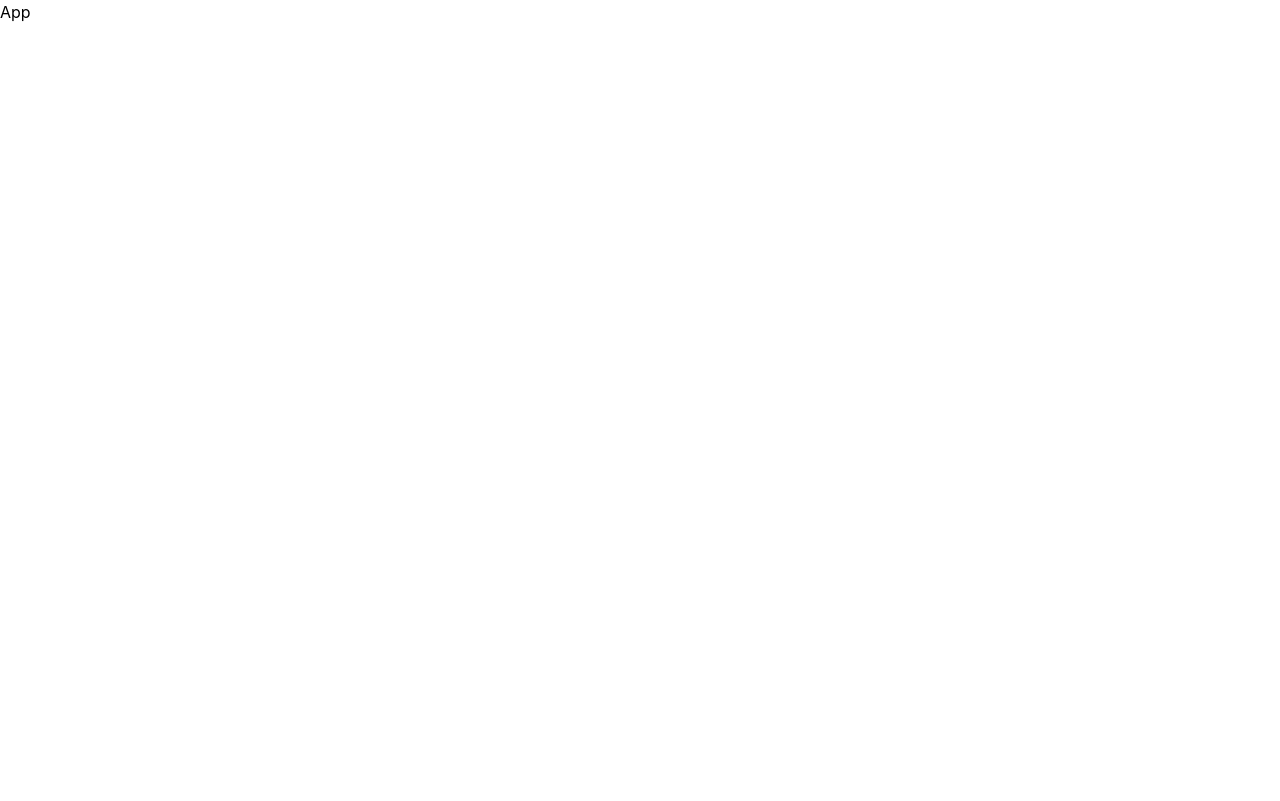
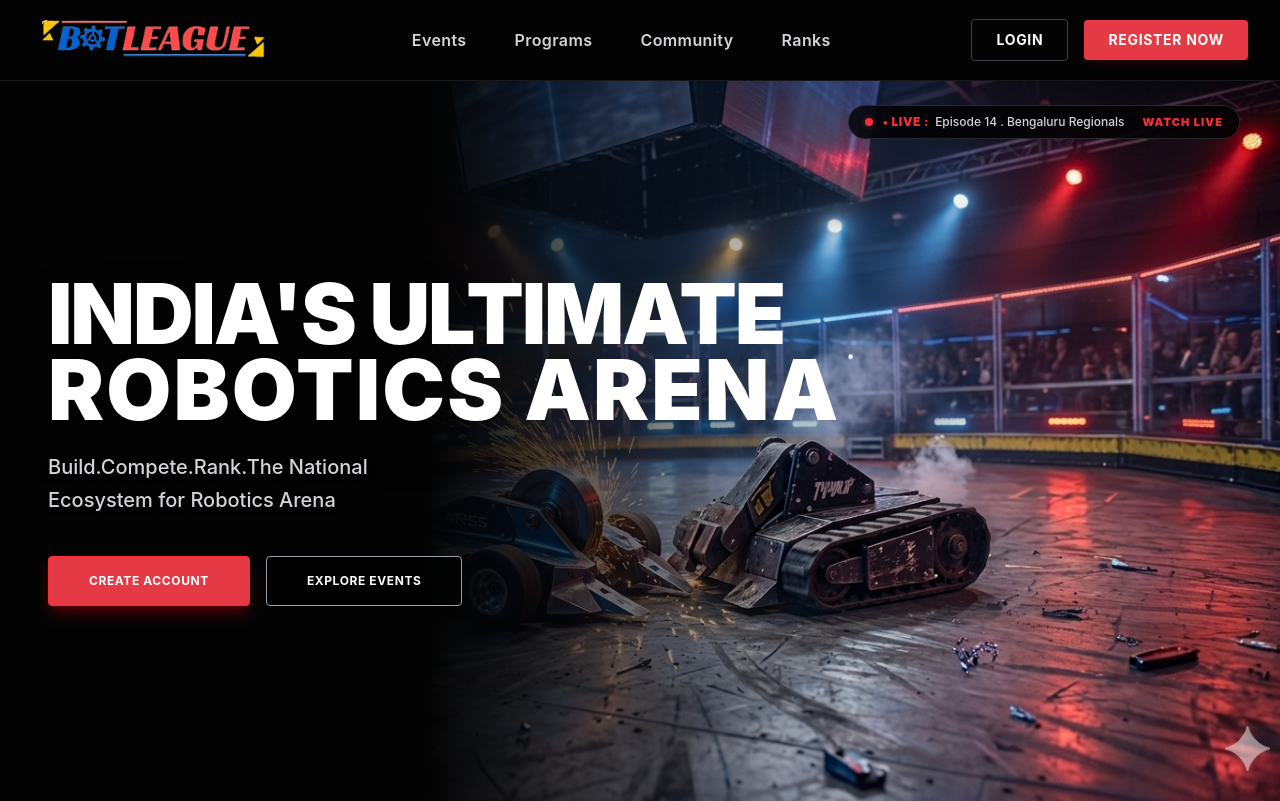
Before and after one commit to Abuzar448/botleague-frontend, a React (Vite) app: page / in a window 1280 px wide. Built offline with nearby package versions, Linux system fonts and the light colour scheme.

Commit message:
Emplemented Navbar and Hero section

```diff
--- a/src/App.jsx
+++ b/src/App.jsx
@@ -1,8 +1,13 @@
 import React from 'react'
+import Navbar from './components/Navbar';
+import Hero from './components/Hero';
 
 const App = () => {
   return (
-    <div>App</div>
+    <div>
+      <Navbar></Navbar>
+      <Hero></Hero>
+    </div>
   )
 }
 
--- /dev/null
+++ b/src/components/Hero.jsx
@@ -0,0 +1,65 @@
+import React from 'react';
+import heroImg from '../assets/hero_BackgroundImage.png';
+
+export default function Hero() {
+  return (
+    <section className="w-full bg-[#030303] text-white min-h-[calc(100vh-80px)] relative flex items-center font-sans overflow-hidden">
+
+      <div className="absolute inset-0 w-full h-full z-0">
+        <div className="absolute inset-0 bg-gradient-to-r from-[#030303] via-[#030303]/100 via-[#030303]/70 to-transparent hidden lg:block z-10 w-2/3" />
+        <div className="absolute inset-0 bg-gradient-to-b from-[#030303] via-[#030303]/80 to-transparent lg:hidden z-10 h-1/2" />
+
+        <img
+          src={heroImg}
+          alt="Robotics Combat Battle"
+          className="w-full h-full object-cover object-center"
+        />
+      </div>
+
+      {/* 2. REAL-TIME ALERT PILL BADGE: Absolutely anchored */}
+      <div className="absolute top-6 right-6 sm:right-10 z-30 flex items-center gap-2.5 bg-black/80 backdrop-blur-md border border-zinc-800 px-4 py-2 rounded-full text-xs">
+        <span className="flex h-2 w-2 relative">
+          <span className="animate-ping absolute inline-flex h-full w-full rounded-full bg-red-400 opacity-75"></span>
+          <span className="relative inline-flex rounded-full h-2 w-2 bg-red-500"></span>
+        </span>
+        <span className="text-zinc-300 font-medium">
+          <span className="text-red-500 font-black tracking-wider uppercase mr-1.5">• LIVE :</span>
+          Episode 14 . Bengaluru Regionals
+        </span>
+        <a href="#live" className="text-red-500 font-black hover:text-red-400 ml-2 uppercase tracking-widest text-[11px] transition-colors cursor-pointer">
+          Watch Live
+        </a>
+      </div>
+
+      {/* 3. FOREGROUND TEXT CONTENT LAYER: Overlays on top of background system */}
+      <div className="max-w-[1440px] mx-auto w-full px-6 sm:px-10 lg:pl-12 py-12 z-20 pointer-events-none">
+        <div className="max-w-4xl pointer-events-auto">
+
+          {/* High Impact Massive Typography Overlay */}
+          <h1 className="text-5xl sm:text-7xl md:text-8xl lg:text-[84px] font-black tracking-tight uppercase text-white leading-[0.9] mb-6 drop-shadow-2xl">
+            India's Ultimate <br />
+            <span className="tracking-wide">Robotics Arena</span>
+          </h1>
+
+          {/* Core Subtext Paragraph */}
+          <p className="text-zinc-300 text-sm md:text-xl font-medium max-w-xl mb-10 leading-relaxed drop-shadow-md">
+            Build.Compete.Rank.The National <br className="hidden md:inline" />
+            Ecosystem for Robotics Arena
+          </p>
+
+          {/* Action Group Interactions */}
+          <div className="flex flex-wrap gap-4">
+            <button className="bg-[#E63946] hover:bg-red-700 text-white font-bold uppercase tracking-wider text-xs px-10 py-4 rounded-sm transition-all shadow-lg shadow-red-600/30 border border-red-500 cursor-pointer">
+              Create Account
+            </button>
+            <button className="border border-zinc-400 hover:border-white text-white font-bold uppercase tracking-wider text-xs px-10 py-4 rounded-sm transition-all bg-black/40 backdrop-blur-sm cursor-pointer">
+              Explore Events
+            </button>
+          </div>
+
+        </div>
+      </div>
+
+    </section>
+  );
+}
--- /dev/null
+++ b/src/components/Navbar.jsx
@@ -0,0 +1,102 @@
+import React, { useState } from 'react';
+import logoImg from '../assets/navbar_heading.png';
+
+export default function Navbar() {
+  const [isOpen, setIsOpen] = useState(false);
+
+  // Clean layout helper array to map links instead of hardcoding repetitive tailwind classes
+  const navLinks = [
+    { name: 'Events', href: '#events' },
+    { name: 'Programs', href: '#programs' },
+    { name: 'Community', href: '#community' },
+    { name: 'Ranks', href: '#ranks' }
+  ];
+
+  return (
+    <nav className="w-full bg-[#030303] border-b border-zinc-900 sticky top-0 z-50 font-sans">
+      <div className="max-w-[1440px] mx-auto px-4 sm:px-6 lg:px-8 h-20 flex items-center justify-between">
+
+        {/* Logo Section */}
+        <div className="flex items-center">
+          <a href="#" className="flex items-center hover:opacity-90 transition-opacity">
+            <img
+              src={logoImg}
+              alt="BotLeague Logo"
+              className="h-10 md:h-12 w-auto object-contain"
+            />
+          </a>
+        </div>
+
+        <div className="hidden md:flex items-center space-x-12 h-full">
+          {navLinks.map((link) => (
+            <a
+              key={link.name}
+              href={link.href}
+              className="text-base font-semibold tracking-wide text-zinc-300 hover:text-white transition-colors relative flex items-center h-full group"
+            >
+              {link.name}
+              <span className="absolute bottom-0 left-0 w-full h-[3px] bg-red-600 scale-x-0 group-hover:scale-x-100 transition-transform duration-200 ease-out origin-left" />
+            </a>
+          ))}
+        </div>
+
+        <div className="hidden md:flex items-center space-x-4">
+          <button className="border border-zinc-700 hover:border-zinc-400 text-sm font-bold uppercase tracking-wider px-6 py-2.5 rounded transition-all text-white bg-transparent cursor-pointer">
+            LOGIN
+          </button>
+          <button className="bg-[#E63946] hover:bg-red-700 text-white text-sm font-bold uppercase tracking-wider px-6 py-2.5 rounded transition-all shadow-md shadow-red-600/10 cursor-pointer">
+            REGISTER NOW
+          </button>
+        </div>
+
+        {/* Mobile View Toggle Controller */}
+        <div className="flex md:hidden">
+          <button
+            onClick={() => setIsOpen(!isOpen)}
+            type="button"
+            className="text-zinc-400 hover:text-white focus:outline-none"
+            aria-controls="mobile-menu"
+            aria-expanded={false}
+          >
+            <span className="sr-only">Open main menu</span>
+            {!isOpen ? (
+              <svg className="h-6 w-6" fill="none" viewBox="0 0 24 24" stroke="currentColor">
+                <path strokeLinecap="round" strokeLinejoin="round" strokeWidth="2" d="M4 6h16M4 12h16M4 18h16" />
+              </svg>
+            ) : (
+              <svg className="h-6 w-6" fill="none" viewBox="0 0 24 24" stroke="currentColor">
+                <path strokeLinecap="round" strokeLinejoin="round" strokeWidth="2" d="M6 18L18 6M6 6l12 12" />
+              </svg>
+            )}
+          </button>
+        </div>
+      </div>
+
+      {/* Slidedown Overlay Layout for Mobile View */}
+      {isOpen && (
+        <div className="md:hidden bg-[#0A0A0C] border-b border-zinc-900" id="mobile-menu">
+          <div className="px-4 pt-2 pb-6 space-y-2 text-center">
+            {navLinks.map((link) => (
+              <a
+                key={link.name}
+                href={link.href}
+                className="block px-3 py-3 rounded-md text-lg font-medium text-zinc-300 hover:text-white hover:bg-zinc-900 transition-colors"
+              >
+                {link.name}
+              </a>
+            ))}
+
+            <div className="pt-6 pb-2 border-t border-zinc-800 flex flex-col gap-3 cursor-pointer">
+              <button className="w-full border border-zinc-700 text-white text-base font-bold uppercase py-3 rounded bg-transparent cursor-pointer">
+                LOGIN
+              </button>
+              <button className="w-full bg-[#E63946] text-white text-base font-bold uppercase py-3 rounded cursor-pointer">
+                REGISTER NOW
+              </button>
+            </div>
+          </div>
+        </div>
+      )}
+    </nav>
+  );
+}
--- a/src/index.css
+++ b/src/index.css
@@ -1 +1,8 @@
 @import "tailwindcss";
+
+body {
+  background-color: #0a0a0c;
+  color: #ffffff;
+  font-family: "Inter", sans-serif;
+  overflow-x: hidden;
+}
```
Also changed, not shown: src/assets/hero_BackgroundImage.png (added), src/assets/navbar_heading.png (added).
